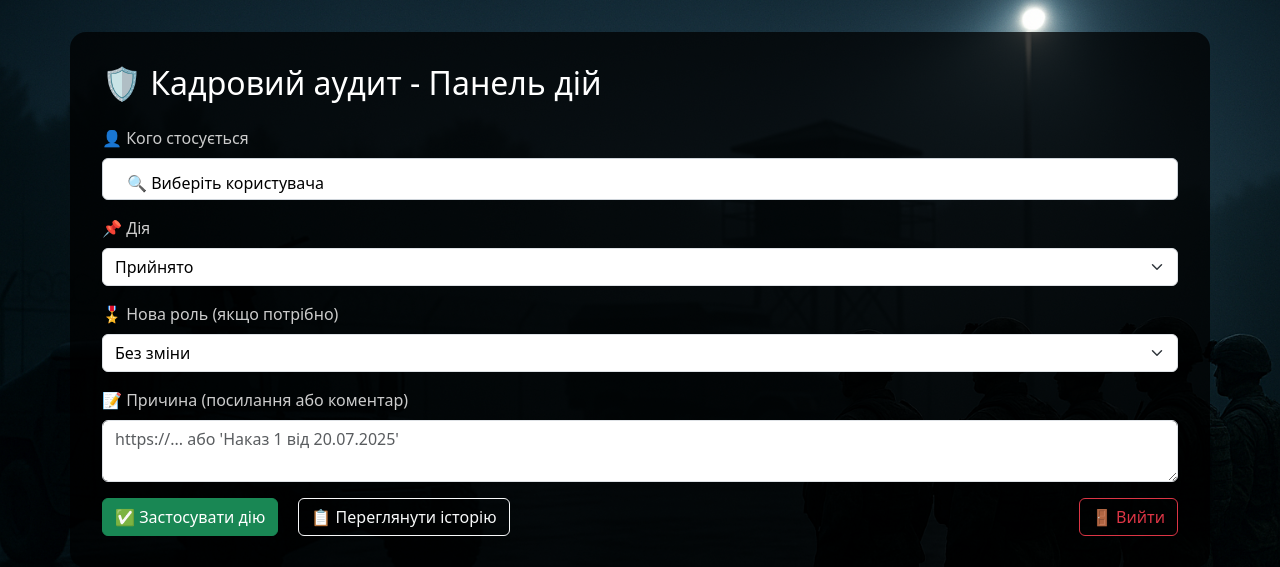
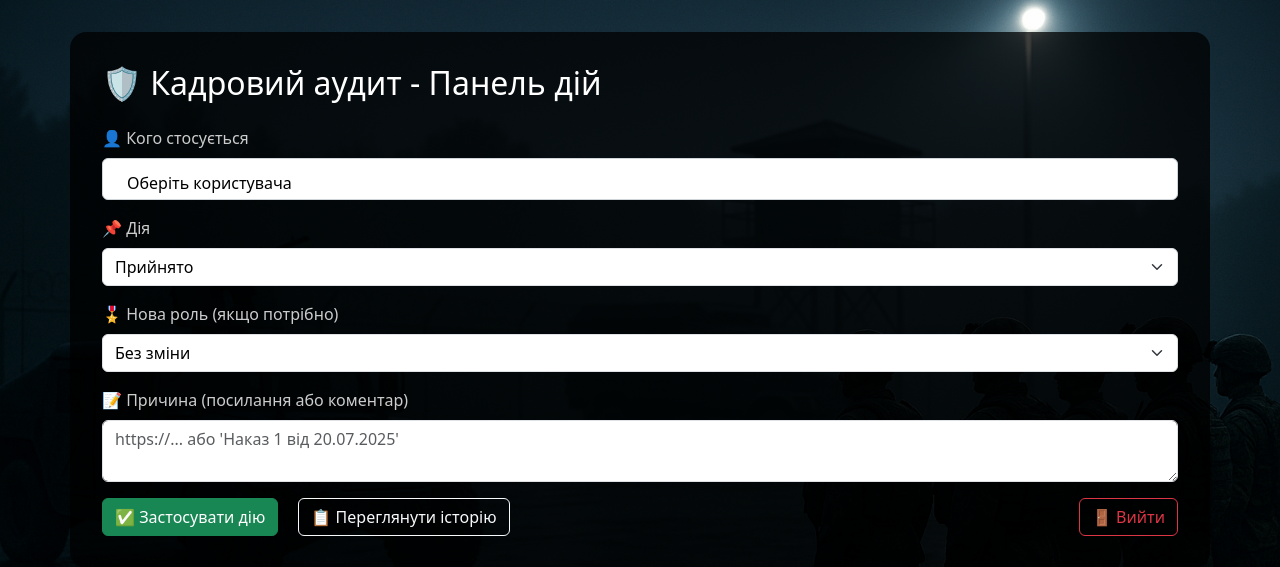
Before and after one commit to FanTik1011/Quant_Bot, a Flask app: template templates/dashboard.html in a window 1280 px wide. Shown: the top 567 px of the page. Run offline with Flask 3, Linux system fonts and the light colour scheme; the template is opened without the code that fills it, so the values that code supplies are empty; parts of the project's set-up code (start-up, migrations or seed data) failed here and were passed over; some libraries are stand-ins or nearby versions.

Commit message:
ава
а

```diff
--- a/templates/dashboard.html
+++ b/templates/dashboard.html
@@ -3,8 +3,10 @@
 <head>
     <meta charset="UTF-8">
     <title>Dashboard | National Guard</title>
-    <link rel="stylesheet" href="https://cdn.jsdelivr.net/npm/bootstrap@5.3.0/dist/css/bootstrap.min.css">
-    <link href="https://cdn.jsdelivr.net/npm/select2@4.1.0-rc.0/dist/css/select2.min.css" rel="stylesheet" />
+    <link href="https://cdn.jsdelivr.net/npm/bootstrap@5.3.0/dist/css/bootstrap.min.css" rel="stylesheet">
+    <link href="https://cdn.jsdelivr.net/npm/select2@4.1.0-rc.0/dist/css/select2.min.css" rel="stylesheet">
+    <link href="https://cdn.jsdelivr.net/npm/@ttskch/select2-bootstrap4-theme@1.5.2/dist/select2-bootstrap4.min.css" rel="stylesheet">
+
     <style>
         body {
             background: url("/static/bg.jpg") no-repeat center center fixed;
@@ -28,8 +30,7 @@
             background-color: white !important;
         }
 
-    /* Select2 стилізація */
-    .select2-container--bootstrap-5 .select2-selection--single {
+        .select2-container--bootstrap4 .select2-selection--single {
             height: calc(2.5rem + 2px);
             padding: 0.5rem 1rem;
             background-color: white !important;
@@ -38,22 +39,21 @@
             border-radius: 0.375rem;
         }
 
-    .select2-container--bootstrap-5 .select2-selection--single .select2-selection__rendered {
+        .select2-container--bootstrap4 .select2-selection--single .select2-selection__rendered {
             color: black !important;
             line-height: 2rem;
         }
 
-    .select2-container--bootstrap-5 .select2-results__option {
+        .select2-container--bootstrap4 .select2-results__option {
             color: black !important;
             background-color: white !important;
         }
 
-    .select2-container--bootstrap-5 .select2-results__option--highlighted {
+        .select2-container--bootstrap4 .select2-results__option--highlighted {
             background-color: #cce5ff !important;
             color: black !important;
         }
     </style>
-
 </head>
 <body>
 <div class="container form-container">
@@ -62,12 +62,12 @@
         <div class="mb-3">
             <label for="user_id" class="form-label">👤 Кого стосується</label>
             <select class="form-select" id="user_id" name="user_id" required>
-                <option></option>
                 {% for name, uid in members %}
                     <option value="{{ uid }}">{{ name }}</option>
                 {% endfor %}
             </select>
         </div>
+
         <div class="mb-3">
             <label for="action" class="form-label">📌 Дія</label>
             <select class="form-select" id="action" name="action" required>
@@ -77,6 +77,7 @@
                 <option value="Вигнано">Вигнано</option>
             </select>
         </div>
+
         <div class="mb-3">
             <label for="role_id" class="form-label">🎖️ Нова роль (якщо потрібно)</label>
             <select class="form-select" id="role_id" name="role_id">
@@ -86,26 +87,26 @@
                 {% endfor %}
             </select>
         </div>
+
         <div class="mb-3">
             <label for="reason" class="form-label">📝 Причина (посилання або коментар)</label>
             <textarea class="form-control" id="reason" name="reason" rows="2" placeholder="https://... або 'Наказ 1 від 20.07.2025'"></textarea>
         </div>
+
         <button type="submit" class="btn btn-success">✅ Застосувати дію</button>
         <a href="/history" class="btn btn-outline-light ms-3">📋 Переглянути історію</a>
         <a href="/logout" class="btn btn-outline-danger float-end">🚪 Вийти</a>
     </form>
 </div>
 
-<!-- Scripts -->
-<script src="https://code.jquery.com/jquery-3.6.0.min.js"></script>
+<script src="https://cdn.jsdelivr.net/npm/jquery@3.6.0/dist/jquery.min.js"></script>
 <script src="https://cdn.jsdelivr.net/npm/select2@4.1.0-rc.0/dist/js/select2.min.js"></script>
 <script>
     $(document).ready(function() {
         $('#user_id').select2({
-            placeholder: "🔍 Виберіть користувача",
-            allowClear: true,
-            width: '100%',
-            theme: 'bootstrap-5'
+            theme: 'bootstrap4',
+            placeholder: "Оберіть користувача",
+            width: '100%'
         });
     });
 </script>
```
Lines whose indentation alone changed are shown as unchanged.
